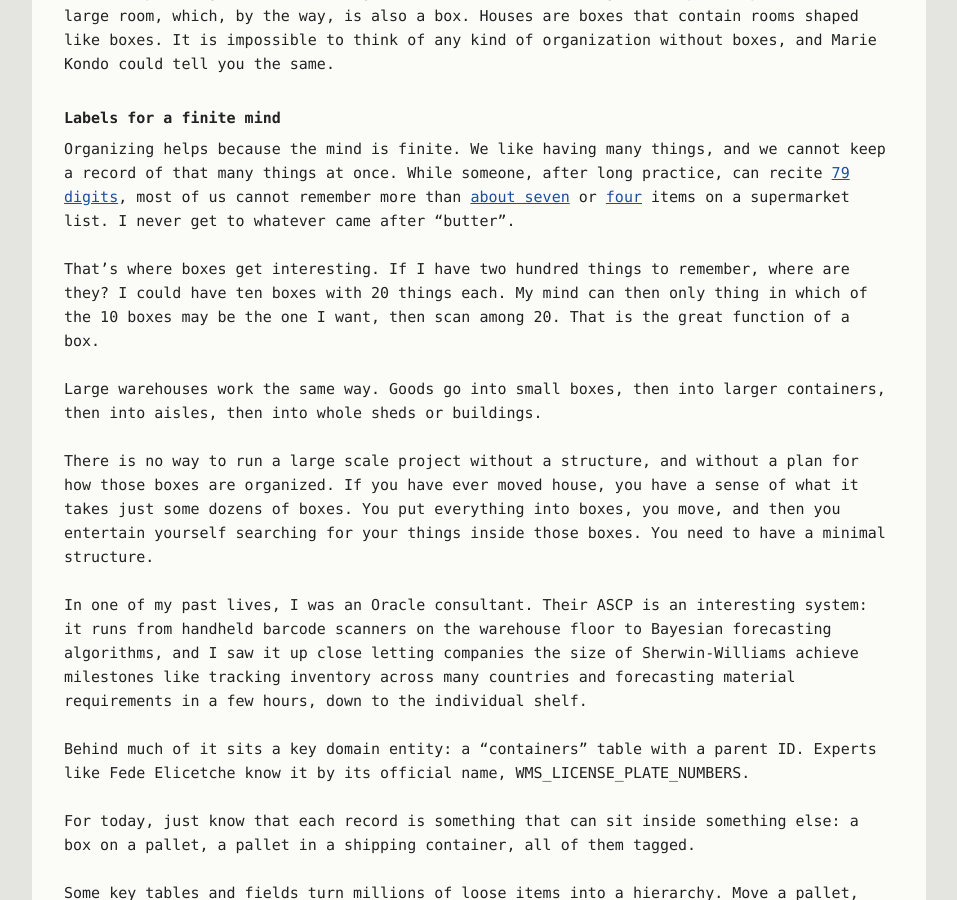
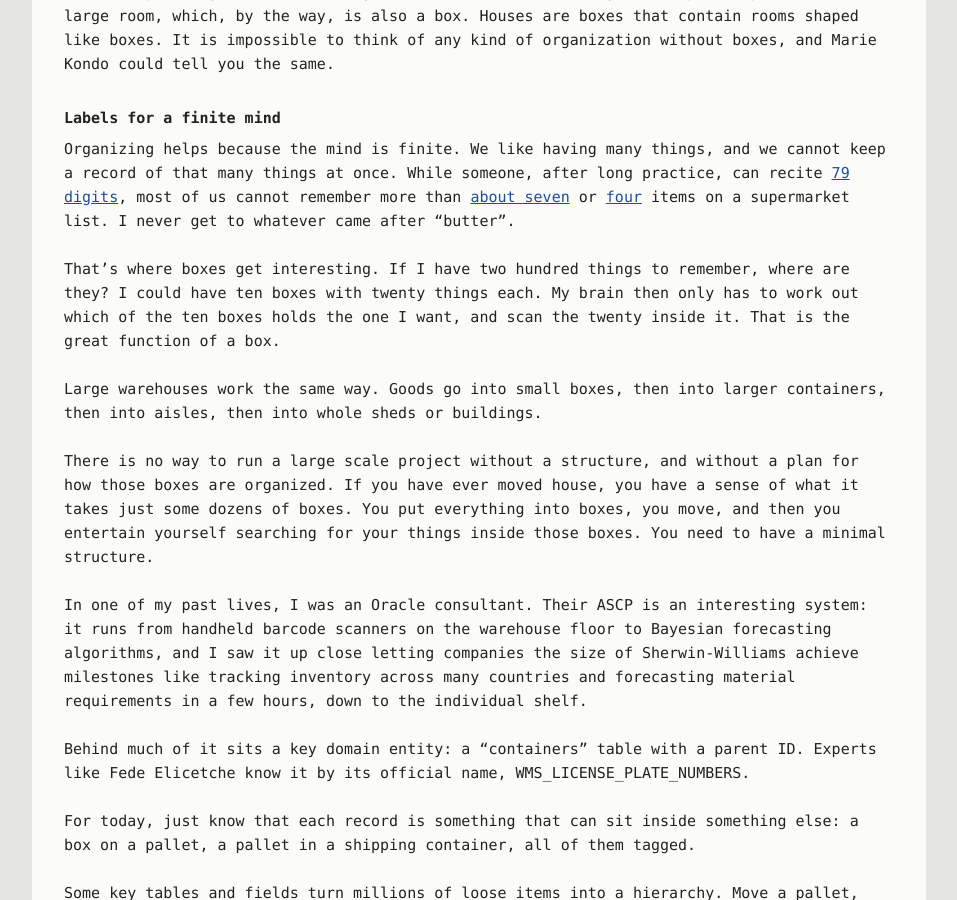
Before and after one commit to the-guish/the-dog-ate-my-typewriter, a Jekyll site: the page built from _posts/2026-11-01-my-dear-box.md, in a window 1280 px wide and 900 px high, scrolled down 518 px. Shown: the whole window, without its empty margins (161-1118 px from the left). Built offline with Jekyll 4.4.1, drawn with Linux system fonts in a browser that asks for light colours; our own code applies the rules of GitHub Pages for plain Markdown files.

Commit message:
edits
Signed-off-by: Luis Castro <dev@guish.in>

```diff
--- a/_posts/2026-11-01-my-dear-box.md
+++ b/_posts/2026-11-01-my-dear-box.md
@@ -16,7 +16,7 @@ Humans like things. We like making them, having them, trading them, and giving t
 
 Organizing helps because the mind is finite. We like having many things, and we cannot keep a record of that many things at once. While someone, after long practice, can recite [79 digits](https://www.science.org/doi/10.1126/science.7375930), most of us cannot remember more than [about seven](https://labs.la.utexas.edu/gilden/files/2016/04/MagicNumberSeven-Miller1956.pdf) or [four](https://doi.org/10.1017/S0140525X01003922) items on a supermarket list. I never get to whatever came after "butter".
 
-That's where boxes get interesting. If I have two hundred things to remember, where are they? I could have ten boxes with 20 things each. My mind can then only thing in which of the 10 boxes may be the one I want, then scan among 20. That is the great function of a box.
+That’s where boxes get interesting. If I have two hundred things to remember, where are they? I could have ten boxes with twenty things each. My brain then only has to work out which of the ten boxes holds the one I want, and scan the twenty inside it. That is the great function of a box.
 
 Large warehouses work the same way. Goods go into small boxes, then into larger containers, then into aisles, then into whole sheds or buildings.
 
```
